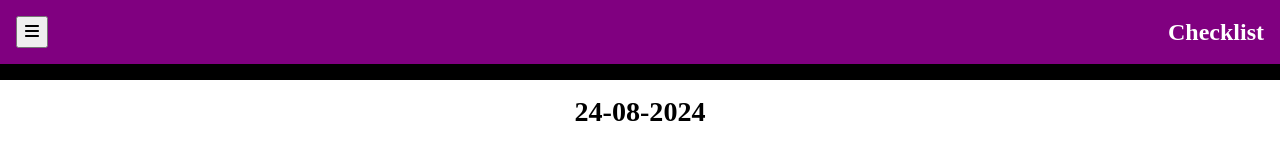
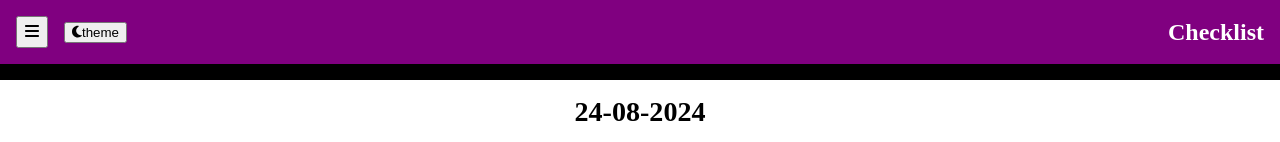
Before and after one commit to 60x20/Checklist, a React (Vite) app: page /#/2024/08/24 in a window 1280 px wide. Shown: the top 142 px of the page. Built offline with nearby package versions, Linux system fonts and the light colour scheme.

Commit message:
theme toggler added

```diff
--- a/src/components/Navbar.jsx
+++ b/src/components/Navbar.jsx
@@ -7,6 +7,7 @@ import { themeContext } from '../providers/ThemeProvider';
 // font awesome
 import { FontAwesomeIcon } from '@fortawesome/react-fontawesome'
 import { faBars, faXmark } from '@fortawesome/free-solid-svg-icons'
+import { faSun, faMoon } from '@fortawesome/free-solid-svg-icons'
 
 const Navbar = () => {
   const { menuState, toggleMenuState } = useContext(menuStateContext);
@@ -25,6 +26,16 @@ const Navbar = () => {
       >
         <FontAwesomeIcon icon={menuState ? faXmark : faBars} />
       </button>
+      <button
+        id="theme-toggler"
+        onClick={() => togglePreferenceForDark()}
+        title={preferenceForDark ? "Switch to light theme" : "Switch to dark theme"}
+      >
+        <span className={preferenceForDark ? 'sun-color' : 'moon-color'}>
+          <FontAwesomeIcon icon={preferenceForDark ? faSun : faMoon} />
+        </span>
+        theme
+      </button>
     </nav>
   );
 };
```
